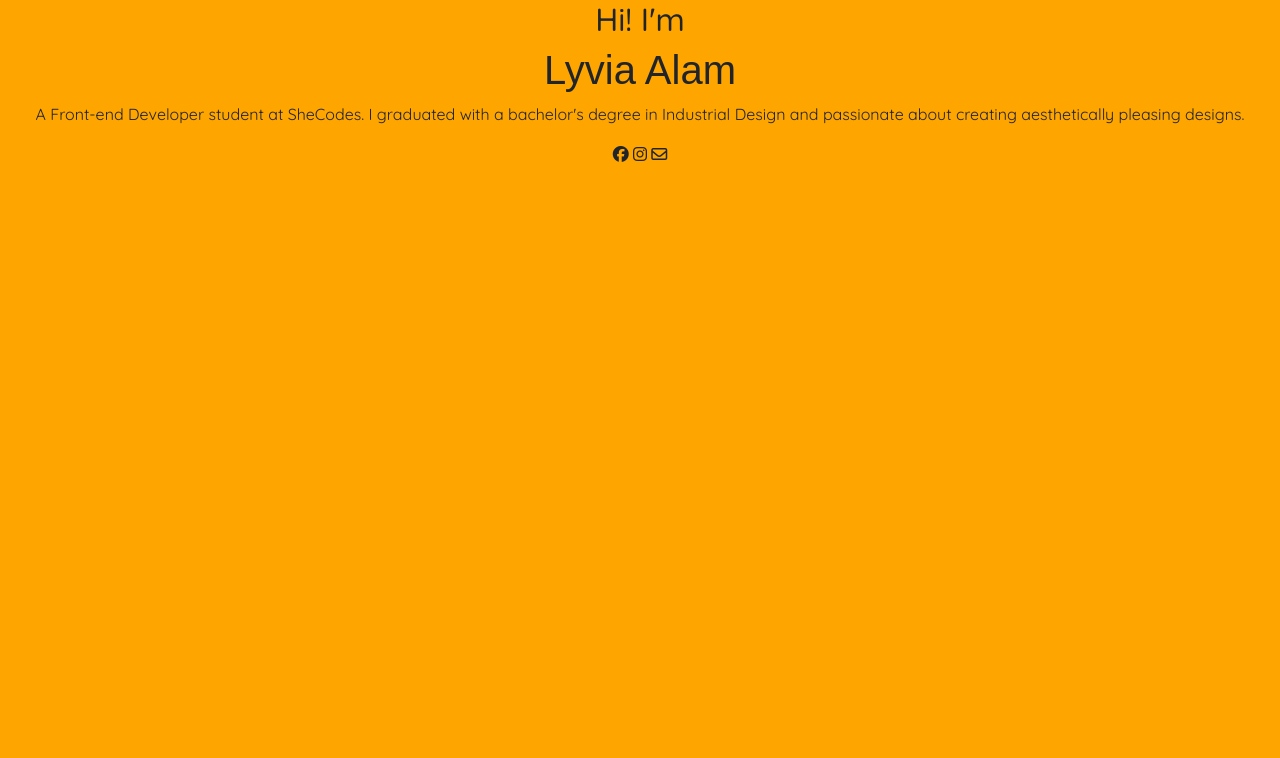
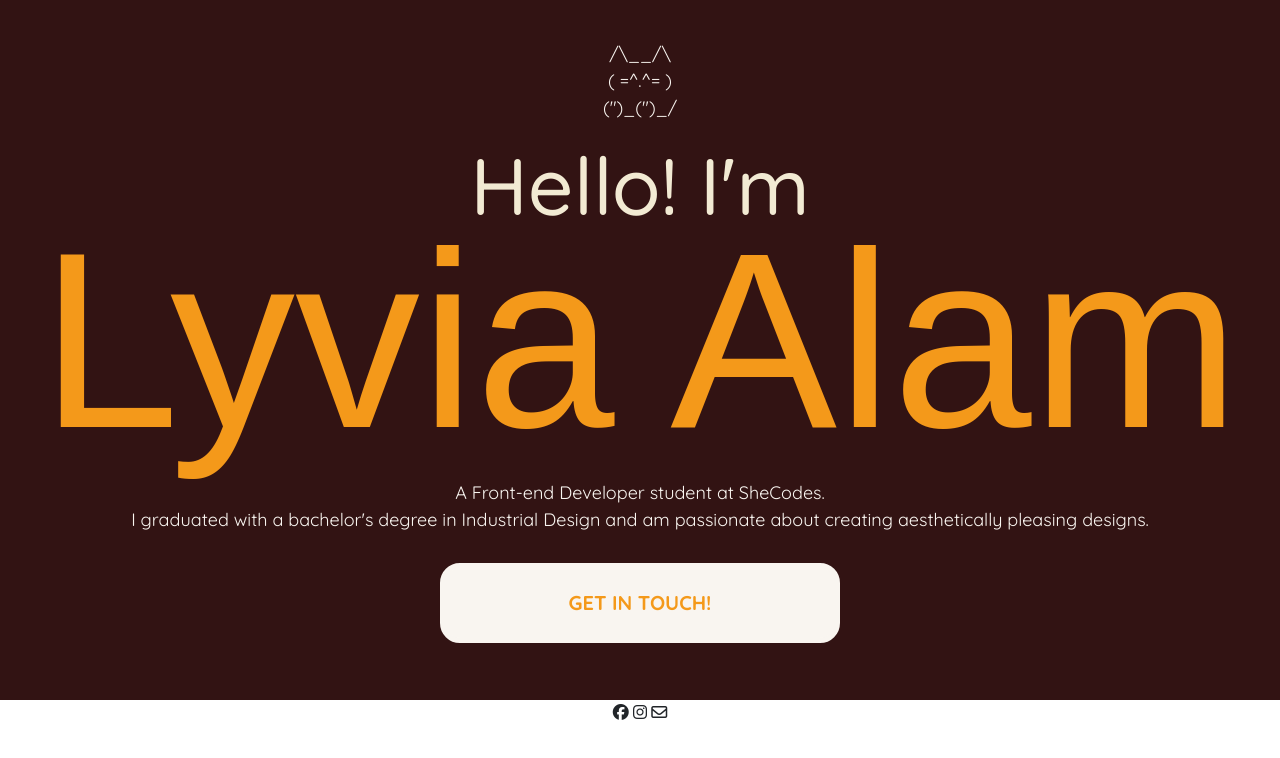
Before and after one commit to LyviaAlam/lyv-portfolio-pro, a plain HTML site: page index.html in a window 1280 px wide. Drawn offline with nearby package versions, Linux system fonts and the light colour scheme; a web font is replaced by a local one.

Commit message:
Worked on the hero of the landing page css

```diff
--- a/index.html
+++ b/index.html
@@ -34,14 +34,27 @@
     <title>Lyvia Alam : Coding Portfolio</title>
   </head>
   <body>
-    <h2>Hi! I'm</h2>
-    <h1>Lyvia Alam</h1>
-    <p>
-      A Front-end Developer student at SheCodes. I graduated with a bachelor's
-      degree in Industrial Design and passionate about creating aesthetically
-      pleasing designs.
-    </p>
-
+    <div class="head-of-homepage">
+      <p class="cat-code">
+        /\__/\
+        <br />( =^.^= ) <br />(")_(")_/
+      </p>
+      <h2>Hello! I'm</h2>
+      <h1>Lyvia Alam</h1>
+      <p>
+        A Front-end Developer student at SheCodes.
+        <br />
+        I graduated with a bachelor's degree in Industrial Design and am
+        passionate about creating aesthetically pleasing designs.
+      </p>
+      <a
+        href="mailto:lyvia.alam@gmail.com"
+        class="contact-button text-decoration-none"
+        target="_blank"
+      >
+        GET IN TOUCH!
+      </a>
+    </div>
     <i class="fa-brands fa-facebook"></i>
     <i class="fa-brands fa-instagram"></i>
     <i class="fa-regular fa-envelope"></i>
--- a/src/style.css
+++ b/src/style.css
@@ -1,6 +1,10 @@
 :root {
   --primary-font: "Jaro", sans-serif;
   --secondary-font: "Quicksand", sans-serif;
+  --primary-color: #f4991a;
+  --secondary-color: #f2ead3;
+  --tertiary-color: #f9f5f0;
+  --background-color: #321313;
 }
 
 h1 {
@@ -11,6 +15,49 @@ p {
   font-family: var(--secondary-font);
 }
 body {
-  background-color: orange;
   text-align: center;
 }
+
+.head-of-homepage {
+  background-color: var(--background-color);
+  color: var(--tertiary-color);
+  height: 700px;
+}
+.head-of-homepage h1 {
+  color: var(--primary-color);
+  font-size: 250px;
+  line-height: 0.8;
+  padding-bottom: 30px;
+}
+.head-of-homepage h2 {
+  color: var(--secondary-color);
+  font-size: 80px;
+}
+
+.head-of-homepage p {
+  color: var(--tertiary-color);
+  font-size: 18px;
+}
+
+.head-of-homepage .cat-code {
+  padding-top: 40px;
+}
+
+.contact-button {
+  background-color: var(--tertiary-color);
+  color: var(--primary-color);
+  border: solid 5px var(--tertiary-color);
+  border-radius: 20px;
+  font-family: var(--secondary-font);
+  font-size: 20px;
+  font-weight: 700;
+  padding: 20px 40px;
+  display: block;
+  width: 400px;
+  margin: 30px auto;
+}
+.contact-button:hover {
+  background-color: var(--primary-color);
+  color: var(--secondary-color);
+  border: solid 5px var(--tertiary-color);
+}
```
